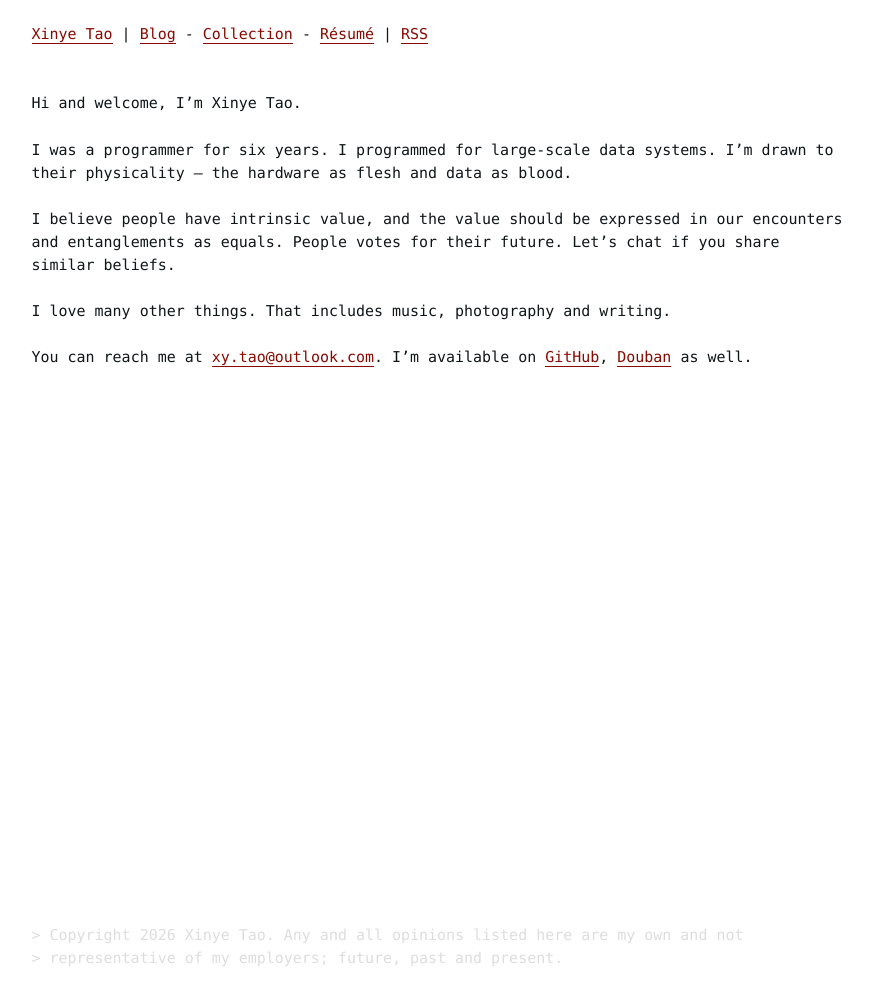
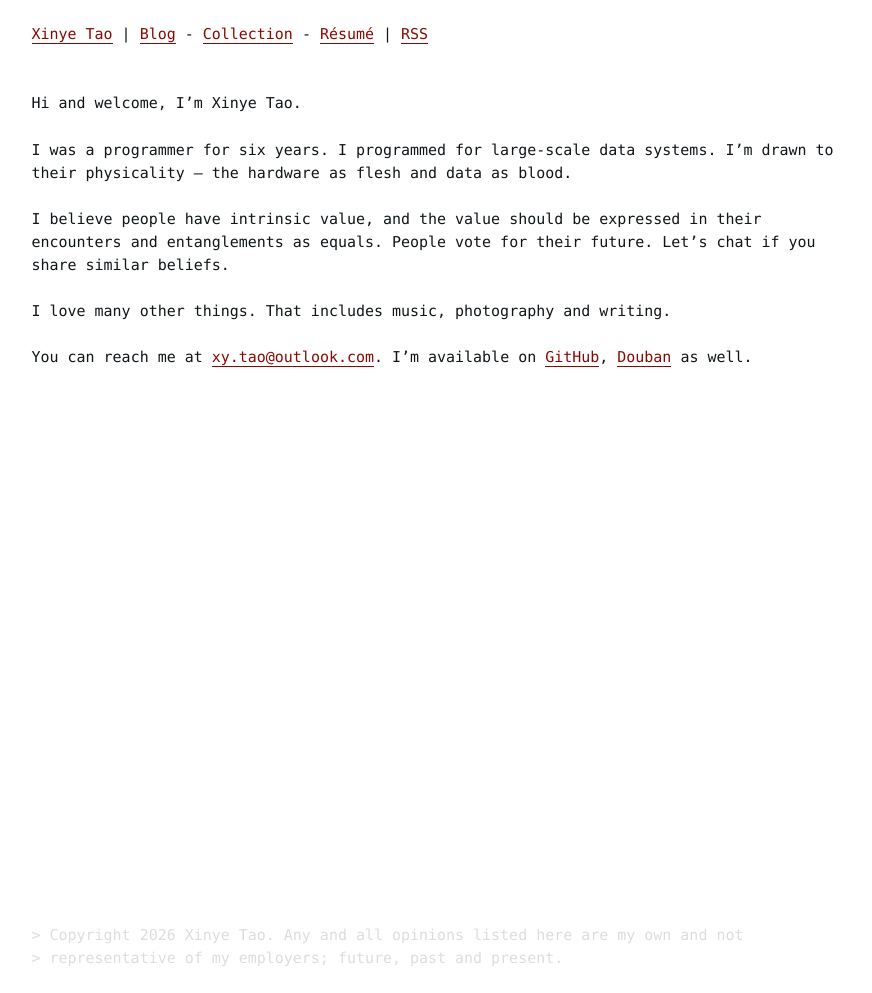
Before and after one commit to tabokie/tabokie.github.io, a Jekyll site: the page built from index.md, in a window 1280 px wide. Shown: the whole page, without its empty margins (199-1071 px from the left). Built offline with Jekyll 4.4.1, drawn with Linux system fonts in a browser that asks for light colours.

```diff
--- a/_config.yml
+++ b/_config.yml
@@ -1,6 +1,5 @@
 url: "https://tabokie.github.io"
 title: "Xinye Tao"
-description: "Personal site of Xinye Tao: systems programming, databases, distributed systems, essays, lists, and notes."
 lang: "en-US"
 
 author:
--- a/index.md
+++ b/index.md
@@ -12,7 +12,7 @@ Hi and welcome, I'm Xinye Tao.
 
 I was a programmer for six years. I programmed for large-scale data systems. I'm drawn to their physicality -- the hardware as flesh and data as blood.
 
-I believe people have intrinsic value, and the value should be expressed in our encounters and entanglements as equals. People votes for their future. Let’s chat if you share similar beliefs.
+I believe people have intrinsic value, and the value should be expressed in their encounters and entanglements as equals. People vote for their future. Let’s chat if you share similar beliefs.
 
 I love many other things. That includes music, photography and writing.
 
```
